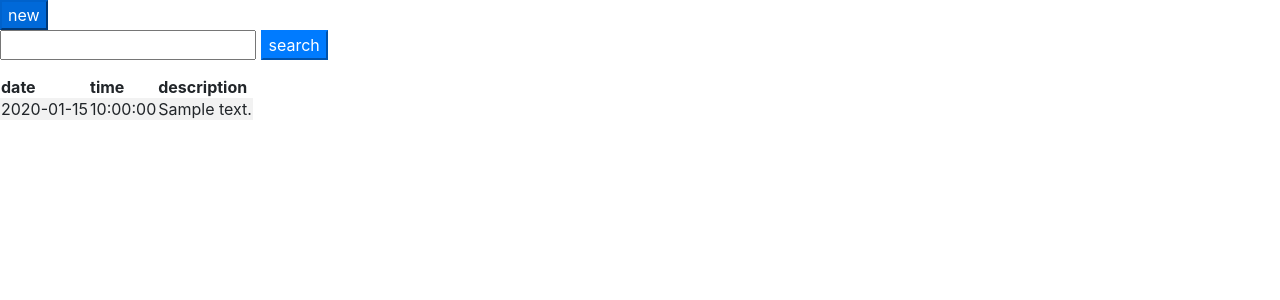
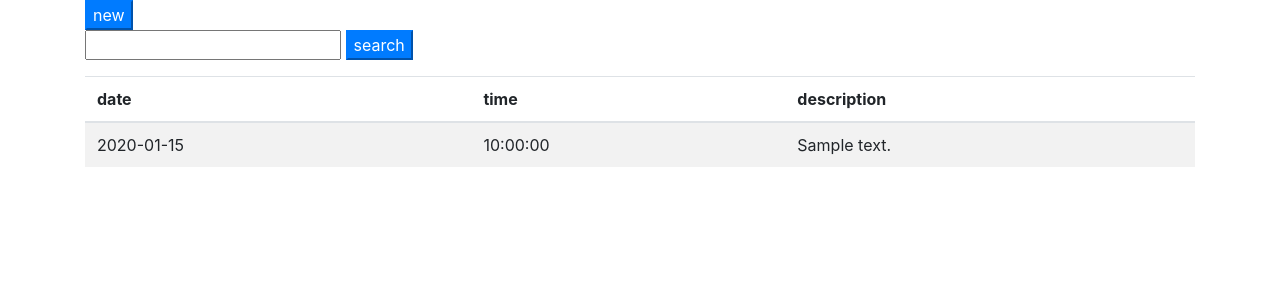
Before and after one commit to ikanreed/appointmentexample, a Django app: page / in a window 1280 px wide. Shown: the top 300 px of the page. Run offline with Django 3.2, Linux system fonts and the light colour scheme; tables that the repository leaves empty hold one stand-in row (values such as "Sample post"); some libraries are stand-ins or nearby versions.

Commit message:
alright, let's make our table a little nicer and our whole content wrapped

```diff
--- a/appointmentexample/appointments/templates/appointments.html
+++ b/appointmentexample/appointments/templates/appointments.html
@@ -69,6 +69,7 @@ $(function(){
     </script>
   </head>
   <body>
+    <div class="container">
       <button class="btn-primary" id="new">new</button>
       <div id="newform" class="form-group">
         <form method="post" action="/">
@@ -88,7 +89,7 @@ $(function(){
       <input type="text" id="searchtext" />
       <button class="btn-primary" id="searchbutton">search</button>
       </p>
-    <table id="outputtable" class="table-striped" >
+      <table id="outputtable" class="table table-striped" >
         <thead>
           <tr>
             <th>date</th>
@@ -99,5 +100,6 @@ $(function(){
         <tbody>
         </tbody>
       </table>
+    </div>
   </body>
 </html>
```
Lines whose indentation alone changed are shown as unchanged.
